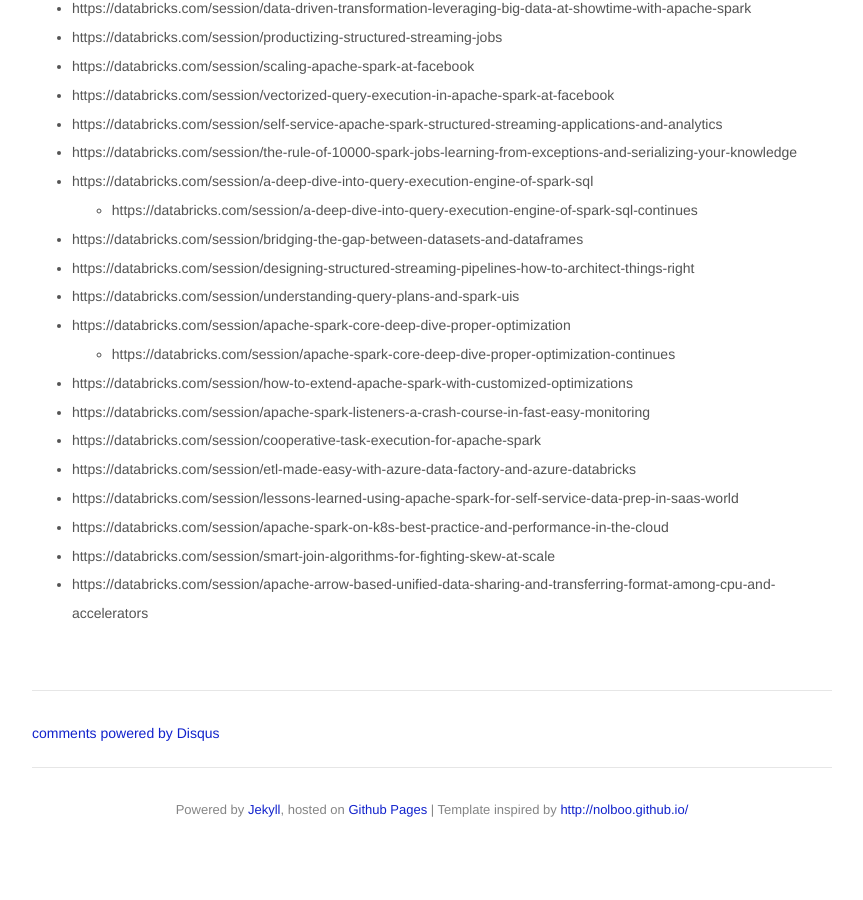
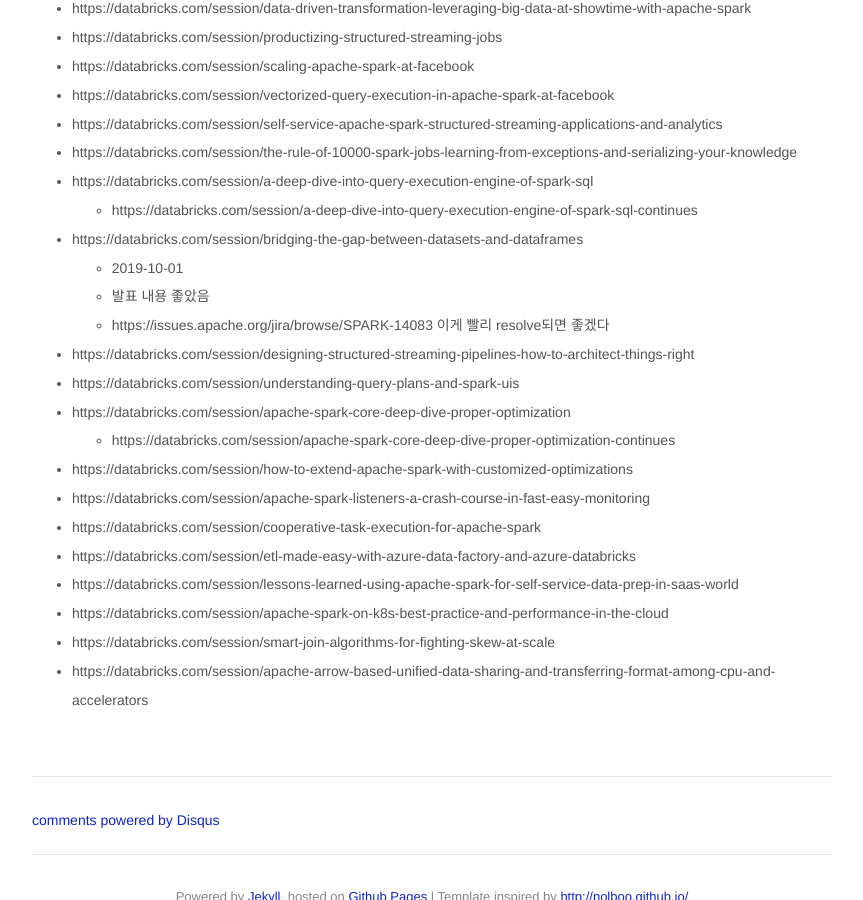
Before and after one commit to jason-heo/jason-heo.github.io, a Jekyll site: the page built from _posts/2019-09-29-spark-ai-summit-2019-na.md, in a window 1280 px wide and 900 px high, scrolled down 573 px. Shown: the whole window, without its empty margins (208-1071 px from the left). Built offline with Jekyll 4.4.1, drawn with Linux system fonts in a browser that asks for light colours; comment, search, counter and statistics services are not loaded; before the commit the page ends 1430 px from its top, so only the background shows below that.

Commit message:
Update 2019-09-29-spark-ai-summit-2019-na.md

```diff
--- a/_posts/2019-09-29-spark-ai-summit-2019-na.md
+++ b/_posts/2019-09-29-spark-ai-summit-2019-na.md
@@ -15,6 +15,9 @@
 - https://databricks.com/session/a-deep-dive-into-query-execution-engine-of-spark-sql
     - https://databricks.com/session/a-deep-dive-into-query-execution-engine-of-spark-sql-continues
 - https://databricks.com/session/bridging-the-gap-between-datasets-and-dataframes
+    - 2019-10-01
+    - 발표 내용 좋았음
+    - https://issues.apache.org/jira/browse/SPARK-14083 이게 빨리 resolve되면 좋겠다
 - https://databricks.com/session/designing-structured-streaming-pipelines-how-to-architect-things-right
 - https://databricks.com/session/understanding-query-plans-and-spark-uis
 - https://databricks.com/session/apache-spark-core-deep-dive-proper-optimization
```
